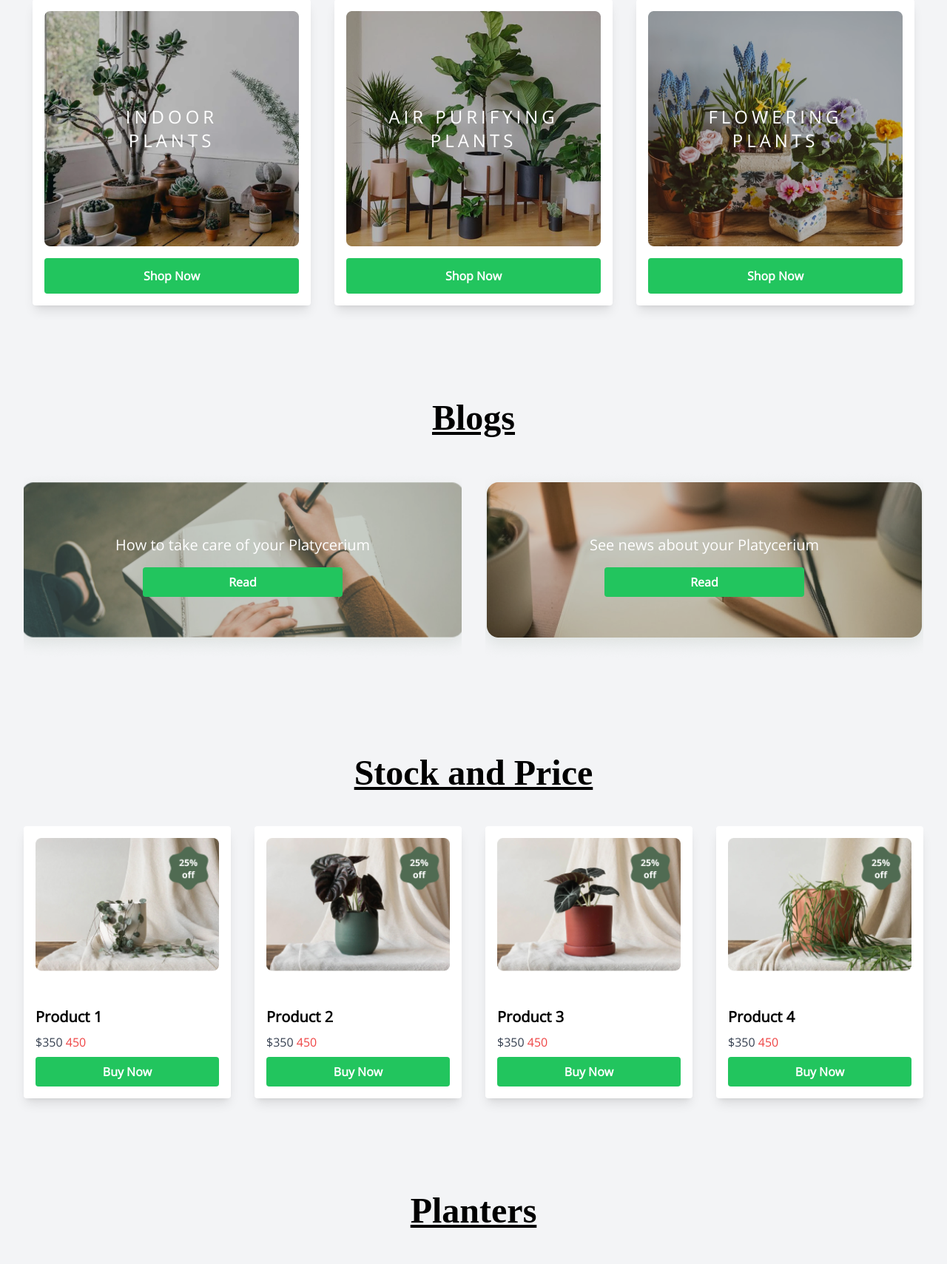
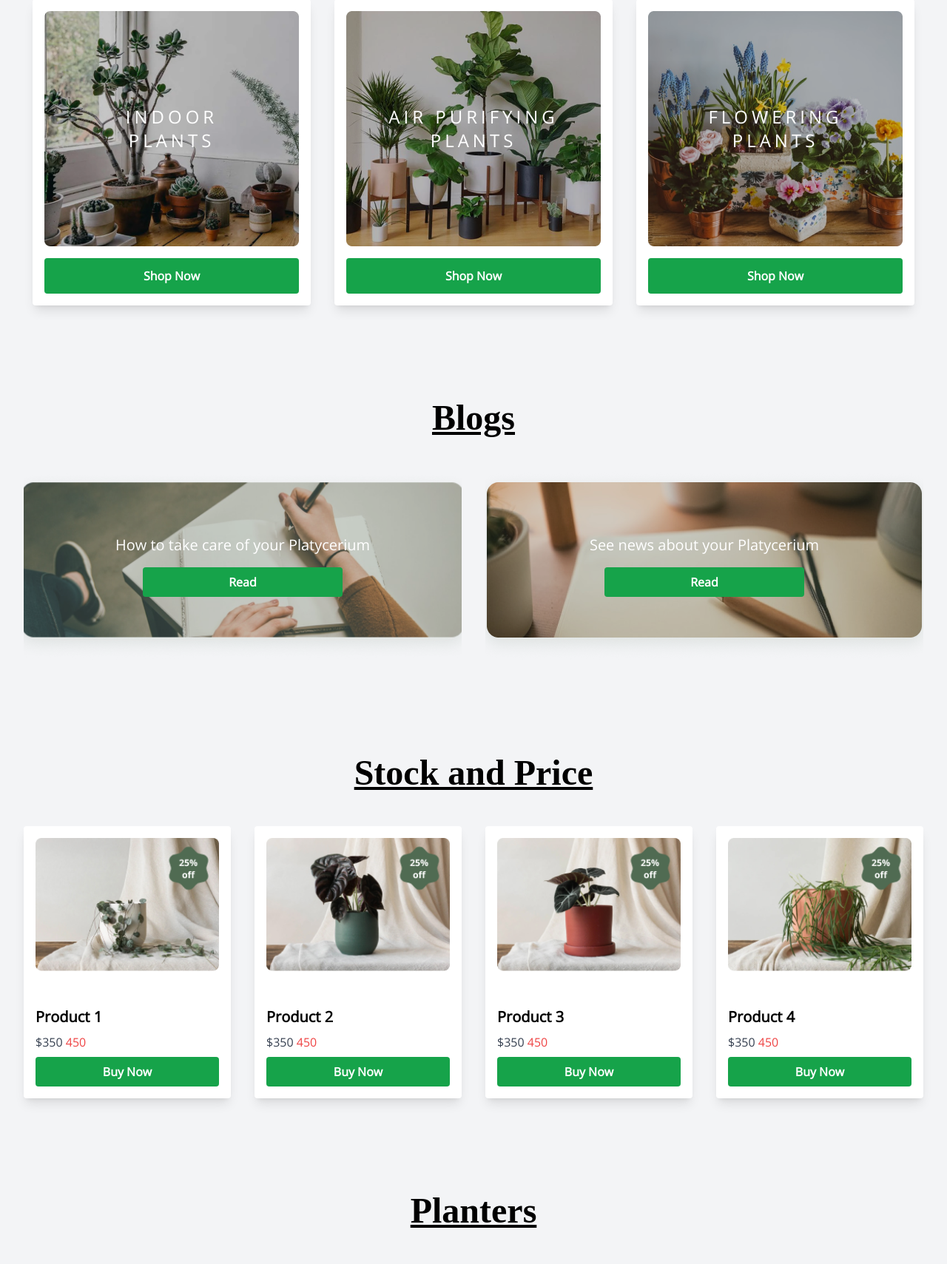
Before and after one commit to Sandiartakadek/gentastore, a PHP site: page / in a window 1280 px wide. Shown: the part 961-2670 px from the top of the page at 74% size. Run offline with PHP 8.4, Linux system fonts and the light colour scheme; style sheets or scripts are compiled from the project's sources; some web fonts are replaced.

Commit message:
mengganti warna

```diff
--- a/index.php
+++ b/index.php
@@ -32,7 +32,7 @@ include 'includes/header.php';
                                 INDOOR <br> PLANTS
                             </h5>
                         </div>
-                        <a href="#" class="bg-green-500 hover:bg-green-700 text-white font-bold py-3 px-4 w-full mt-2 flex items-center justify-center rounded">
+                        <a href="#" class="bg-green-600 hover:bg-green-700 text-white font-bold py-3 px-4 w-full mt-2 flex items-center justify-center rounded">
                             Shop Now
                         </a>
                     </div>
@@ -47,7 +47,7 @@ include 'includes/header.php';
                                 AIR PURIFYING <br> PLANTS
                             </h5>
                         </div>
-                        <a href="#" class="bg-green-500 hover:bg-green-700 text-white font-bold py-3 px-4 w-full mt-2 flex items-center justify-center rounded">
+                        <a href="#" class="bg-green-600 hover:bg-green-700 text-white font-bold py-3 px-4 w-full mt-2 flex items-center justify-center rounded">
                             Shop Now
                         </a>
                     </div>
@@ -62,7 +62,7 @@ include 'includes/header.php';
                                 FLOWERING <br> PLANTS
                             </h5>
                         </div>
-                        <a href="#" class="bg-green-500 hover:bg-green-700 text-white font-bold py-3 px-4 w-full mt-2 flex items-center justify-center rounded">
+                        <a href="#" class="bg-green-600 hover:bg-green-700 text-white font-bold py-3 px-4 w-full mt-2 flex items-center justify-center rounded">
                             Shop Now
                         </a>
                     </div>
@@ -84,7 +84,7 @@ include 'includes/header.php';
                     <img src="assets/images/blog-1.png" alt="Blog 1" class="w-full h-64 object-cover">
                     <div class="absolute inset-0 flex items-center justify-center flex-col text-center text-white">
                         <h5 class="text-xl font-extralight mb-4">How to take care of your Platycerium</h5>
-                        <a href="#" class="blog-anchor bg-green-500 hover:bg-green-700 text-white font-bold py-2 px-4 rounded inline-block">Read</a>
+                        <a href="#" class="blog-anchor bg-green-600 hover:bg-green-700 text-white font-bold py-2 px-4 rounded inline-block">Read</a>
                     </div>
                 </div>
 
@@ -93,7 +93,7 @@ include 'includes/header.php';
                     <img src="assets/images/blog-2.png" alt="Blog 2" class="w-full h-64 object-cover">
                     <div class="absolute inset-0 flex items-center justify-center flex-col text-center text-white">
                         <h3 class="text-xl font-extralight mb-4">See news about your Platycerium</h3>
-                        <a href="#" class="blog-anchor bg-green-500 hover:bg-green-700 text-white font-bold py-2 px-4 rounded inline-block">Read</a>
+                        <a href="#" class="blog-anchor bg-green-600 hover:bg-green-700 text-white font-bold py-2 px-4 rounded inline-block">Read</a>
                     </div>
                 </div>
             </div>
@@ -113,7 +113,7 @@ include 'includes/header.php';
                         <h3 class="text-xl font-bold mb-2">Product 1</h3>
                         <p class="text-gray-700 mb-2">$350 <span class="text-red-500">450</span></p>
                         <div class="flex justify-center">
-                            <a href="#" class="bg-green-500 hover:bg-green-700 w-full text-center text-white font-bold py-2 px-4 rounded">Buy Now</a>
+                            <a href="#" class="bg-green-600 hover:bg-green-700 w-full text-center text-white font-bold py-2 px-4 rounded">Buy Now</a>
                         </div>
                     </div>
                 </div>
@@ -125,7 +125,7 @@ include 'includes/header.php';
                         <h3 class="text-xl font-bold mb-2">Product 2</h3>
                         <p class="text-gray-700 mb-2">$350 <span class="text-red-500">450</span></p>
                         <div class="flex justify-center">
-                            <a href="#" class="bg-green-500 hover:bg-green-700 w-full text-center text-white font-bold py-2 px-4 rounded">Buy Now</a>
+                            <a href="#" class="bg-green-600 hover:bg-green-700 w-full text-center text-white font-bold py-2 px-4 rounded">Buy Now</a>
                         </div>
                     </div>
                 </div>
@@ -137,7 +137,7 @@ include 'includes/header.php';
                         <h3 class="text-xl font-bold mb-2">Product 3</h3>
                         <p class="text-gray-700 mb-2">$350 <span class="text-red-500">450</span></p>
                         <div class="flex justify-center">
-                            <a href="#" class="bg-green-500 hover:bg-green-700 w-full text-center text-white font-bold py-2 px-4 rounded">Buy Now</a>
+                            <a href="#" class="bg-green-600 hover:bg-green-700 w-full text-center text-white font-bold py-2 px-4 rounded">Buy Now</a>
                         </div>
                     </div>
                 </div>
@@ -149,7 +149,7 @@ include 'includes/header.php';
                         <h3 class="text-xl font-bold mb-2">Product 4</h3>
                         <p class="text-gray-700 mb-2">$350 <span class="text-red-500">450</span></p>
                         <div class="flex justify-center">
-                            <a href="#" class="bg-green-500 hover:bg-green-700 w-full text-center text-white font-bold py-2 px-4 rounded">Buy Now</a>
+                            <a href="#" class="bg-green-600 hover:bg-green-700 w-full text-center text-white font-bold py-2 px-4 rounded">Buy Now</a>
                         </div>
                     </div>
                 </div>
@@ -170,7 +170,7 @@ include 'includes/header.php';
                         <h3 class="text-xl font-bold mb-2">Product 1</h3>
                         <p class="text-gray-700 mb-2">$350 <span class="text-red-500">450</span></p>
                         <div class="flex justify-center">
-                            <a href="#" class="bg-green-500 hover:bg-green-700 w-full text-center text-white font-bold py-2 px-4 rounded">Buy Now</a>
+                            <a href="#" class="bg-green-600 hover:bg-green-700 w-full text-center text-white font-bold py-2 px-4 rounded">Buy Now</a>
                         </div>
                     </div>
                 </div>
@@ -182,7 +182,7 @@ include 'includes/header.php';
                         <h3 class="text-xl font-bold mb-2">Product 2</h3>
                         <p class="text-gray-700 mb-2">$350 <span class="text-red-500">450</span></p>
                         <div class="flex justify-center">
-                            <a href="#" class="bg-green-500 hover:bg-green-700 w-full text-center text-white font-bold py-2 px-4 rounded">Buy Now</a>
+                            <a href="#" class="bg-green-600 hover:bg-green-700 w-full text-center text-white font-bold py-2 px-4 rounded">Buy Now</a>
                         </div>
                     </div>
                 </div>
@@ -194,7 +194,7 @@ include 'includes/header.php';
                         <h3 class="text-xl font-bold mb-2">Product 3</h3>
                         <p class="text-gray-700 mb-2">$350 <span class="text-red-500">450</span></p>
                         <div class="flex justify-center">
-                            <a href="#" class="bg-green-500 hover:bg-green-700 w-full text-center text-white font-bold py-2 px-4 rounded">Buy Now</a>
+                            <a href="#" class="bg-green-600 hover:bg-green-700 w-full text-center text-white font-bold py-2 px-4 rounded">Buy Now</a>
                         </div>
                     </div>
                 </div>
@@ -206,7 +206,7 @@ include 'includes/header.php';
                         <h3 class="text-xl font-bold mb-2">Product 4</h3>
                         <p class="text-gray-700 mb-2">$350 <span class="text-red-500">450</span></p>
                         <div class="flex justify-center">
-                            <a href="#" class="bg-green-500 hover:bg-green-700 w-full text-center text-white font-bold py-2 px-4 rounded">Buy Now</a>
+                            <a href="#" class="bg-green-600 hover:bg-green-700 w-full text-center text-white font-bold py-2 px-4 rounded">Buy Now</a>
                         </div>
                     </div>
                 </div>
--- a/views/dashboardAdmin.php
+++ b/views/dashboardAdmin.php
@@ -28,7 +28,7 @@ $title = "Genta Store - Dashboard Admin";
     </nav>
 
     <!-- Sidebar -->
-    <div class="bg-green-500 text-white h-screen fixed left-0 top-0 w-64 px-8 pt-2">
+    <div class="bg-green-600 text-white h-screen fixed left-0 top-0 w-64 px-8 pt-2">
         <div class="p-4">
             <h1 class="text-2xl font-bold mb-4 border-b pb-4 inline-block">Genta Store</h1>
             <ul class="pt-7">
--- a/views/profileAdmin.php
+++ b/views/profileAdmin.php
@@ -41,7 +41,7 @@
             <a href="#" class="bg-transparent border border-gray-700 text-gray-700 hover:bg-gray-100 hover:text-gray-900 font-bold py-1 px-7 rounded focus:outline-none focus:shadow-outline mx-2" type="button">
                 Cancel
             </a>
-            <a href="#" class="bg-green-500 hover:bg-green-700 text-white font-bold py-1 px-7 rounded focus:outline-none focus:shadow-outline mx-2" type="button">
+            <a href="#" class="bg-green-600 hover:bg-green-700 text-white font-bold py-1 px-7 rounded focus:outline-none focus:shadow-outline mx-2" type="button">
                 Save
             </a>
         </div>
--- a/views/profileCustomer.php
+++ b/views/profileCustomer.php
@@ -40,7 +40,7 @@
             <a href="#" class="bg-transparent border border-gray-700 text-gray-700 hover:bg-gray-100 hover:text-gray-900 font-bold py-1 px-7 rounded focus:outline-none focus:shadow-outline mx-2" type="button">
                 Cancel
             </a>
-            <a href="#" class="bg-green-500 hover:bg-green-700 text-white font-bold py-1 px-7 rounded focus:outline-none focus:shadow-outline mx-2" type="button">
+            <a href="#" class="bg-green-600 hover:bg-green-700 text-white font-bold py-1 px-7 rounded focus:outline-none focus:shadow-outline mx-2" type="button">
                 Save
             </a>
         </div>
```
Also changed, not shown: views/login.php (+4 -4 lines), views/register.php (+7 -7 lines).
